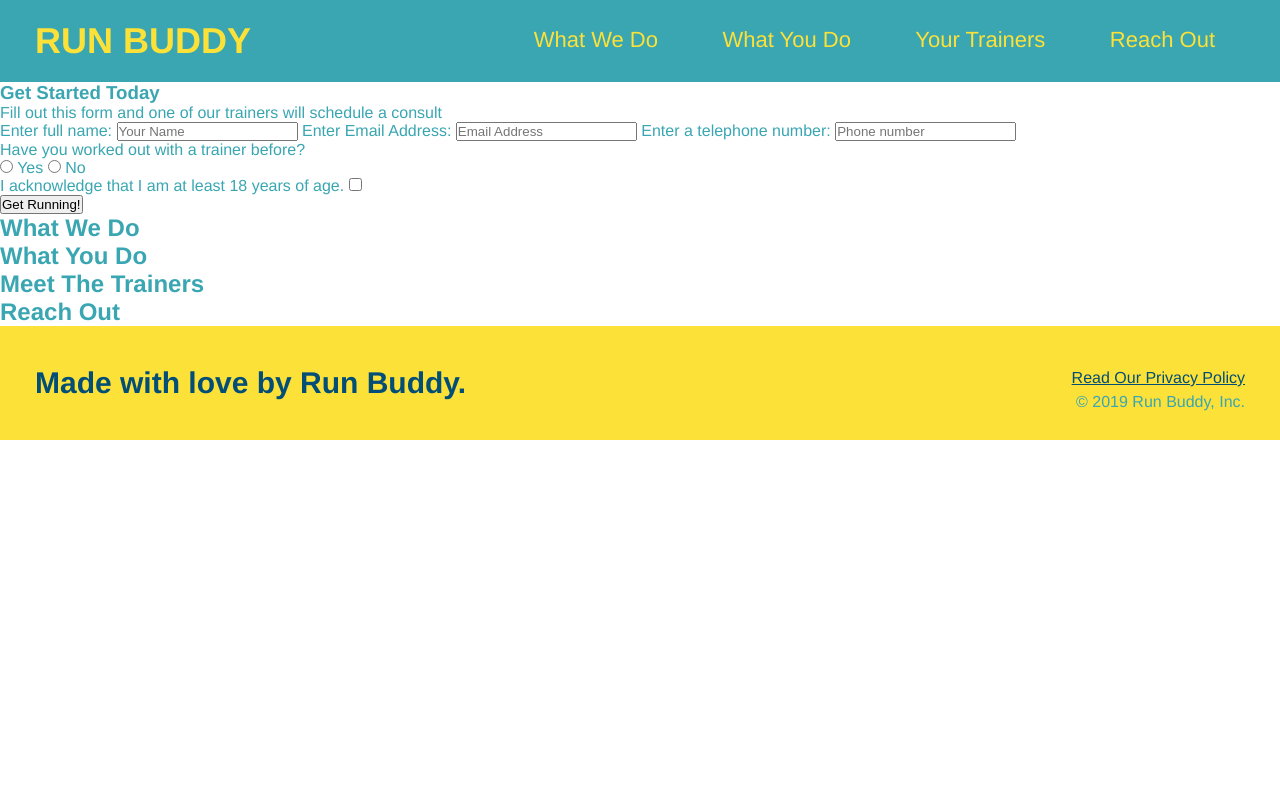
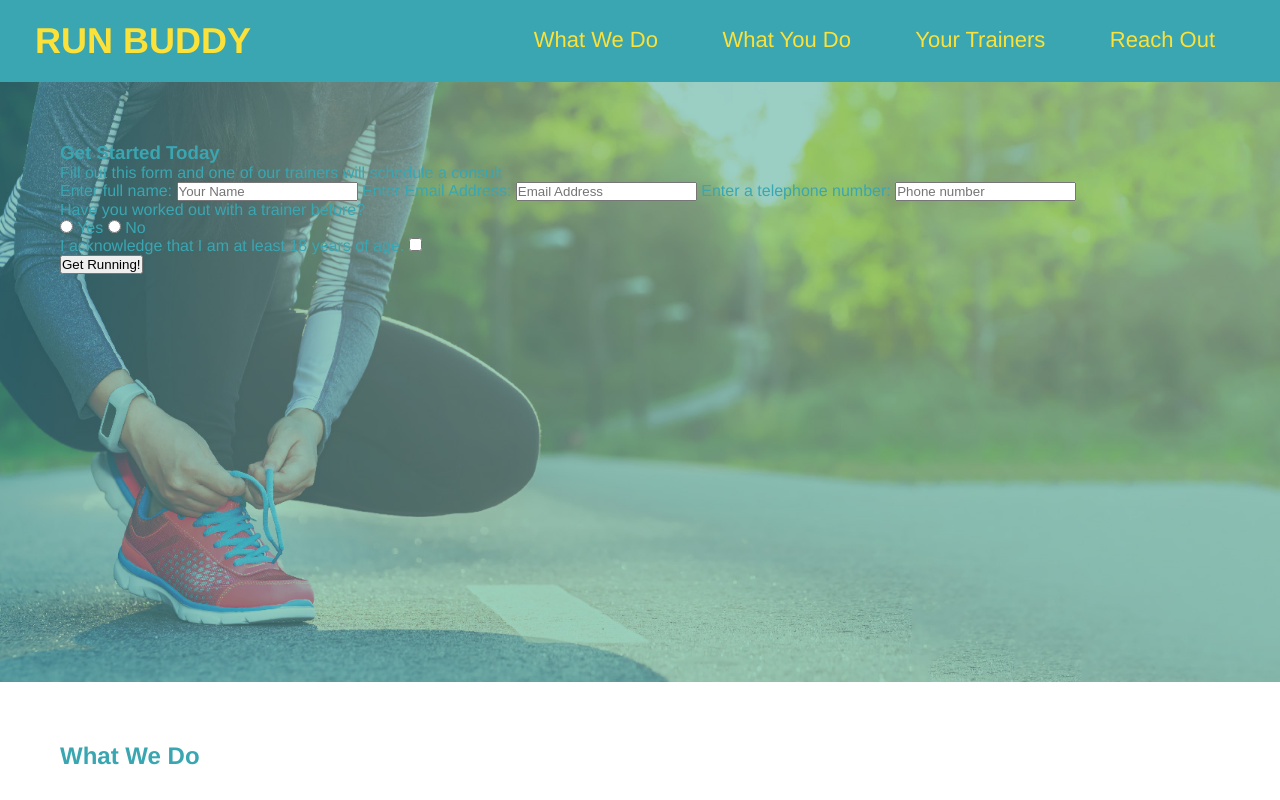
Before and after one commit to OSSATMTeamjc18/Run-buddy-2.0, a plain HTML site: page index.html in a window 1280 px wide. Shown: the top 800 px of the page. Drawn offline with Linux system fonts and the light colour scheme.

Commit message:
adding some style to the hero section

```diff
--- a/asset/style.css
+++ b/asset/style.css
@@ -65,3 +65,14 @@ footer div {
 footer a {
     color: #024e76;
 }
+
+section {
+    padding: 60px;
+}
+
+.hero {
+    background-image: url("../asset/hero-bg.jpg");
+    height: 600px;
+    background-size: cover;
+    background-position: center;
+}
--- a/index.html
+++ b/index.html
@@ -33,7 +33,7 @@
         </header>
 
         <!-- hero/jumbotron -->
-        <section>
+        <section class="hero">
             <div>
                 <h3>Get Started Today</h3>
 
```
Also changed, not shown: asset/hero-bg.jpg (added).
